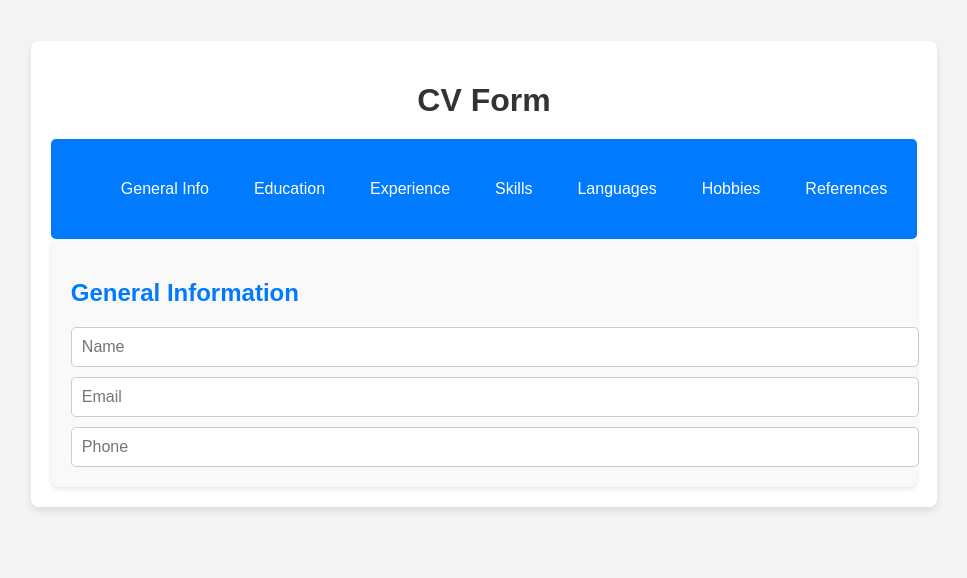
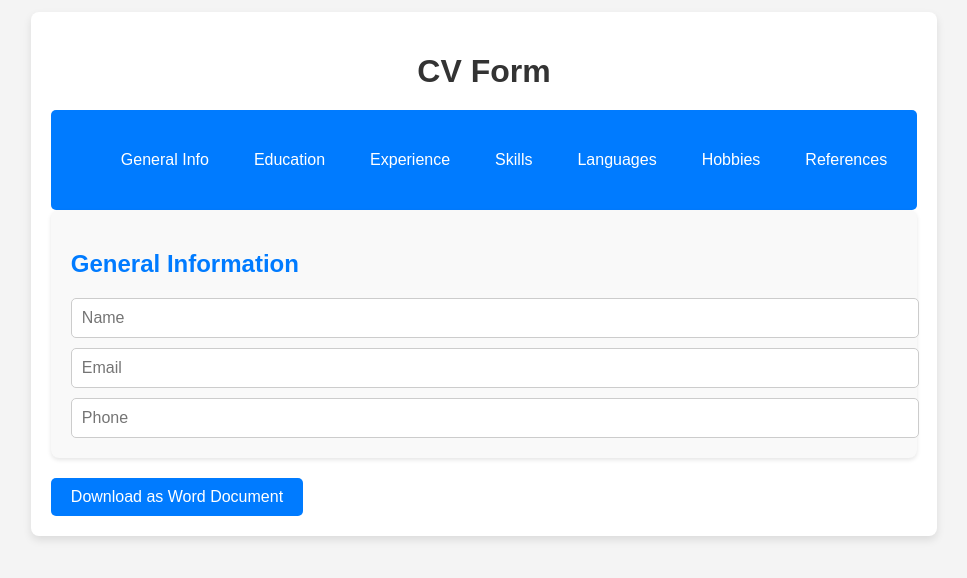
Before and after one commit to Bakar12/CV-Application, a React (Create React App) app: page / in a window 1280 px wide. Shown: the part 126-704 px from the top of the page, without its empty margins (156-1123 px from the left). Built offline with nearby package versions, Linux system fonts and the light colour scheme.

Commit message:
CV Export and CSS enchancements

```diff
--- a/src/components/CVForm.js
+++ b/src/components/CVForm.js
@@ -8,28 +8,84 @@ import Languages from './Languages';
 import Hobbies from './Hobbies';
 import References from './References';
 import '../styles/CVForm.css';
+import { Document, Packer, Paragraph, TextRun } from 'docx';
+import { saveAs } from 'file-saver';
 
 const CVForm = () => {
     const [currentSection, setCurrentSection] = useState('general');
 
+    const [generalInfo, setGeneralInfo] = useState({ name: '', email: '', phone: '' });
+    const [education, setEducation] = useState([]);
+    const [experience, setExperience] = useState([]);
+    const [skills, setSkills] = useState('');
+    const [languages, setLanguages] = useState('');
+    const [hobbies, setHobbies] = useState('');
+    const [references, setReferences] = useState('');
+
+    // Export CV as a Word document
+    const downloadWordDocument = async () => {
+        const doc = new Document({
+            sections: [
+                {
+                    children: [
+                        new Paragraph({
+                            children: [
+                                new TextRun({
+                                    text: "Curriculum Vitae",
+                                    bold: true,
+                                    size: 28,
+                                    break: 2
+                                })
+                            ]
+                        }),
+                        new Paragraph(`Name: ${generalInfo.name}`),
+                        new Paragraph(`Email: ${generalInfo.email}`),
+                        new Paragraph(`Phone: ${generalInfo.phone}`),
+
+                        new Paragraph({ text: 'Educational Experience', heading: 'Heading1' }),
+                        ...education.map(edu => new Paragraph(`${edu.school}, ${edu.title}, ${edu.date}`)),
+
+                        new Paragraph({ text: 'Practical Experience', heading: 'Heading1' }),
+                        ...experience.map(exp => new Paragraph(`${exp.company}, ${exp.position}, ${exp.dateFrom} - ${exp.dateTo}`)),
+
+                        new Paragraph({ text: 'Skills', heading: 'Heading1' }),
+                        new Paragraph(skills),
+
+                        new Paragraph({ text: 'Languages', heading: 'Heading1' }),
+                        new Paragraph(languages),
+
+                        new Paragraph({ text: 'Hobbies', heading: 'Heading1' }),
+                        new Paragraph(hobbies),
+
+                        new Paragraph({ text: 'References', heading: 'Heading1' }),
+                        new Paragraph(references)
+                    ]
+                }
+            ]
+        });
+
+        const buffer = await Packer.toBlob(doc);
+        saveAs(buffer, 'CV.docx');
+    };
+
     const renderSection = () => {
         switch (currentSection) {
             case 'general':
-                return <GeneralInfo />;
+                return <GeneralInfo onChange={setGeneralInfo} />;
             case 'education':
-                return <EducationalExperience />;
+                return <EducationalExperience onChange={setEducation} />;
             case 'experience':
-                return <PracticalExperience />;
+                return <PracticalExperience onChange={setExperience} />;
             case 'skills':
-                return <Skills />;
+                return <Skills onChange={setSkills} />;
             case 'languages':
-                return <Languages />;
+                return <Languages onChange={setLanguages} />;
             case 'hobbies':
-                return <Hobbies />;
+                return <Hobbies onChange={setHobbies} />;
             case 'references':
-                return <References />;
+                return <References onChange={setReferences} />;
             default:
-                return <GeneralInfo />;
+                return <GeneralInfo onChange={setGeneralInfo} />;
         }
     };
 
@@ -40,6 +96,9 @@ const CVForm = () => {
             <div className="form-section">
                 {renderSection()}
             </div>
+            <button onClick={downloadWordDocument} className="export-button">
+                Download as Word Document
+            </button>
         </div>
     );
 };
--- a/src/components/GeneralInfo.js
+++ b/src/components/GeneralInfo.js
@@ -1,13 +1,17 @@
-import React, { useState } from 'react';
+import React, { useState, useEffect } from 'react';
 import '../styles/GeneralInfo.css';
 
-const GeneralInfo = () => {
+const GeneralInfo = ({ onChange }) => {
     const [info, setInfo] = useState({ name: '', email: '', phone: '' });
 
     const handleChange = (e) => {
         const { name, value } = e.target;
         setInfo({ ...info, [name]: value });
     };
+
+    useEffect(() => {
+        onChange(info);  // Pass the updated info back to CVForm
+    }, [info, onChange]);
 
     return (
         <div className="general-info">
--- a/src/styles/CVForm.css
+++ b/src/styles/CVForm.css
@@ -19,3 +19,19 @@ h1 {
     border-radius: 8px;
     box-shadow: 0 2px 4px rgba(0, 0, 0, 0.1);
 }
+
+.export-button {
+    margin-top: 20px;
+    padding: 10px 20px;
+    background-color: #007bff;
+    color: white;
+    border: none;
+    border-radius: 5px;
+    cursor: pointer;
+    font-size: 16px;
+    transition: background-color 0.3s ease;
+}
+
+.export-button:hover {
+    background-color: #0056b3;
+}
```
